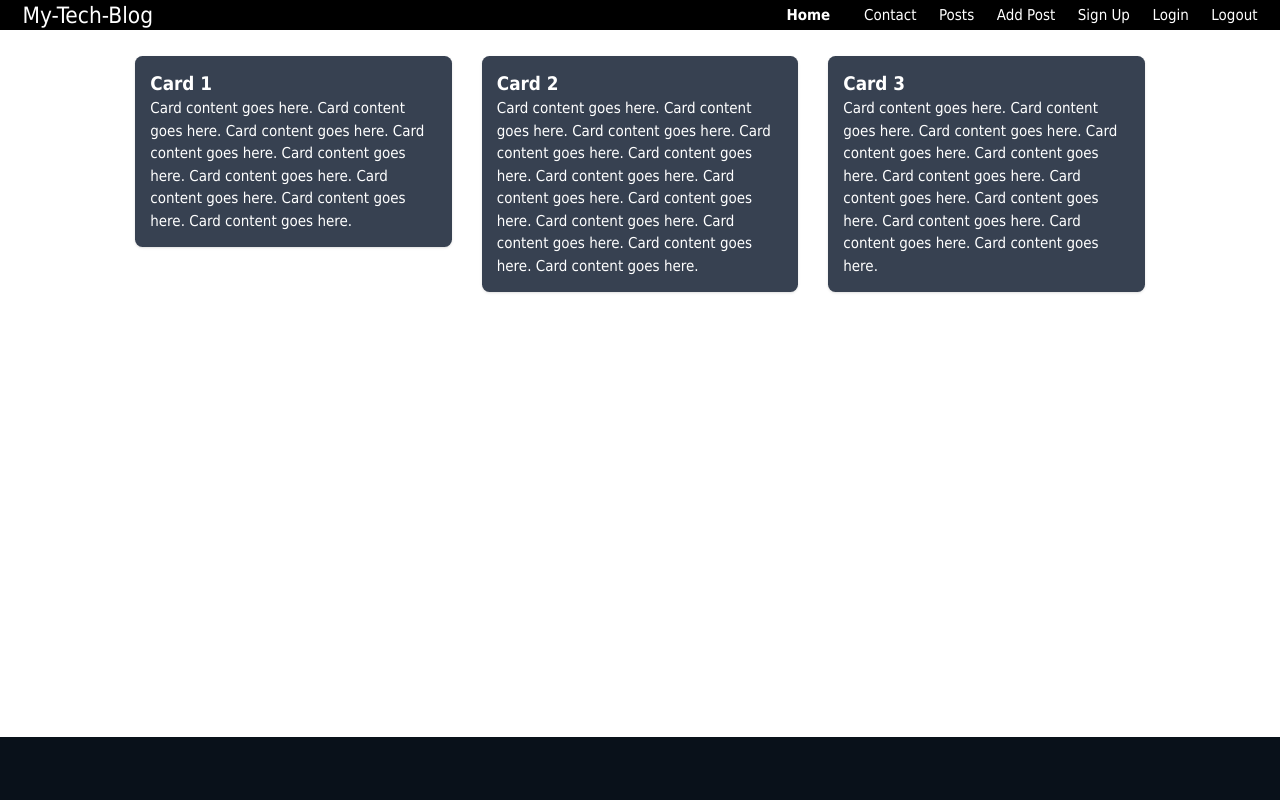
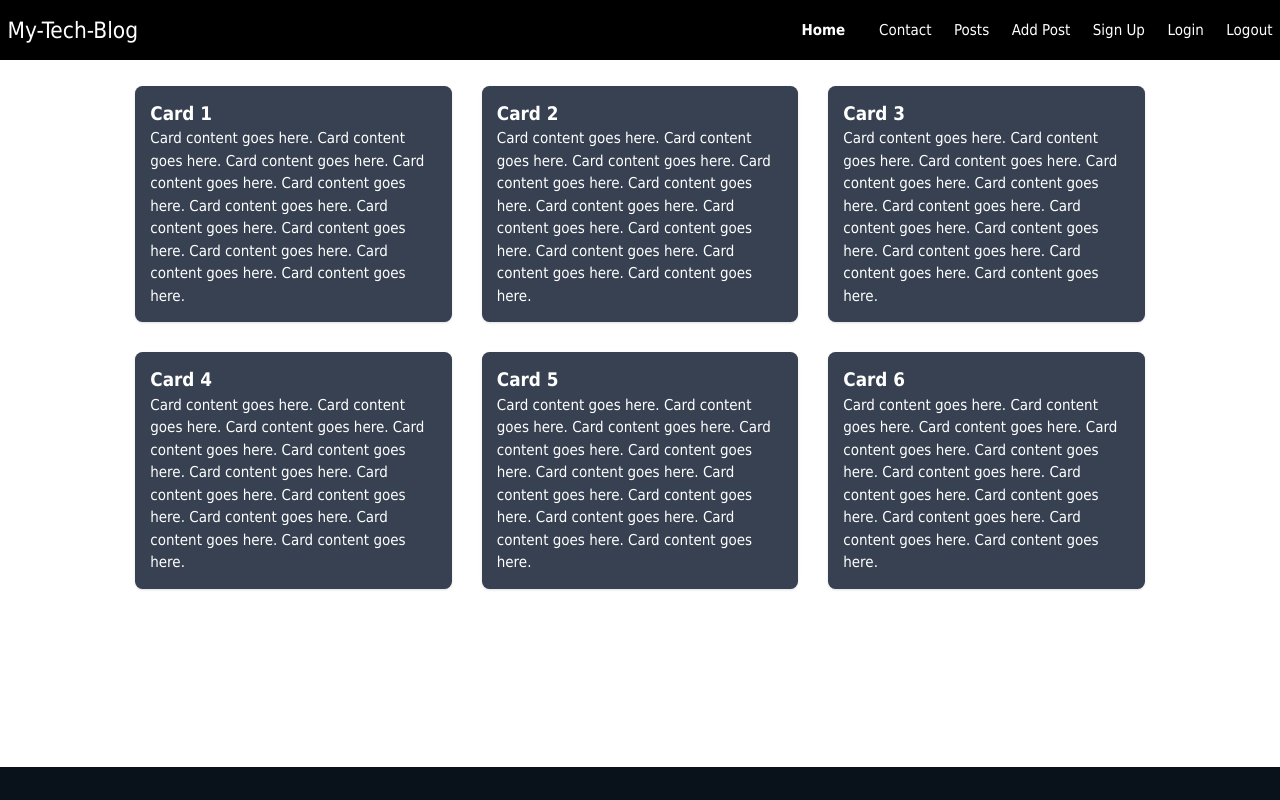
Before and after one commit to ashly-dxb/next-app, a Next.js app: page / in a window 1280 px wide. Shown: the top 800 px of the page. Built offline with nearby package versions, Linux system fonts and the light colour scheme.

Commit message:
tailwind css integration

```diff
--- a/container.module.css
+++ b/container.module.css
@@ -42,7 +42,9 @@
 }
 
 
-.smScrnNavMenu{
+.smScrnNavMenu {
+    border: 1px solid gray;
+    margin-top: 68px;
     z-index: 2;
 }
 
--- a/models/Users.js
+++ b/models/Users.js
@@ -19,6 +19,10 @@ const UserSchema = new mongoose.Schema({
     required: [true, "Please provide a password"],
     maxlength: [100, "Password cannot be more than 100 characters"],
   },
+  createdDate: {
+    type: Date,
+    default: Date.now,
+  },
   isVerified: {
     type: Boolean,
     default: false,
--- a/pages/Login.js
+++ b/pages/Login.js
@@ -3,6 +3,9 @@ import { useRouter } from "next/navigation";
 import Link from "next/link";
 import axios from "axios";
 // import "bootstrap/dist/css/bootstrap.min.css";
+import { FontAwesomeIcon } from "@fortawesome/react-fontawesome";
+import { faSpinner, faRefresh } from "@fortawesome/free-solid-svg-icons";
+
 import styles from "../container.module.css";
 import Layout from "./components/layout";
 import { Eye, EyeSlash } from "react-bootstrap-icons";
@@ -23,12 +26,12 @@ export default function Login() {
   });
 
   // const [error, setError] = useState("");
-  // const [loading, setLoading] = useState(false);
 
   const [error, setError] = useState("");
-  const [loading, setLoading] = useState(false);
+  // const [isLoading, setLoading] = useState(false);
   const [errors, setErrors] = useState({});
   const [isFormValid, setIsFormValid] = useState(false);
+  const [isLoading, setLoading] = useState(false);
 
   axios.defaults.withCredentials = true;
 
@@ -99,7 +102,7 @@ export default function Login() {
       >
         <div className="grid grid-cols-2 gap-4 max-w-xl m-auto mb-8">
           <h3 className={`${styles.pageHeading} text-2xl`}>
-            {loading ? "Please wait..." : "Login"}
+            {isLoading ? "Please wait..." : "Login"}
           </h3>
         </div>
 
@@ -199,7 +202,13 @@ export default function Login() {
               onClick={onLogin}
               className="py-3 px-6 bg-green-500 text-white font-bold w-full sm:w-32"
             >
-              Login
+              Login &nbsp;
+              <FontAwesomeIcon
+                icon={isLoading ? faSpinner : faRefresh}
+                className="fa spinner"
+                alt="Refresh"
+                title="Refresh"
+              />
             </button>
           </div>
 
--- a/pages/components/Navbar2.js
+++ b/pages/components/Navbar2.js
@@ -57,7 +57,7 @@ export default function Navbar({ children }) {
   const pathname = usePathname();
 
   return (
-    <div className=" flex justify-between items-center w-full px-4 text-white bg-black">
+    <div className=" flex justify-between items-center w-full py-4 text-white bg-black">
       <div className="text-2xl font-signature ml-2">
         <a href="#" className="no-underline text-white">
           My-Tech-Blog
--- a/pages/index.js
+++ b/pages/index.js
@@ -100,7 +100,8 @@ const Home = ({ allMovies }) => {
                 Card content goes here. Card content goes here. Card content
                 goes here. Card content goes here. Card content goes here. Card
                 content goes here. Card content goes here. Card content goes
-                here. Card content goes here.{" "}
+                here. Card content goes here. Card content goes here. Card
+                content goes here.
               </p>
             </div>
           </div>
@@ -112,7 +113,7 @@ const Home = ({ allMovies }) => {
                 goes here. Card content goes here. Card content goes here. Card
                 content goes here. Card content goes here. Card content goes
                 here. Card content goes here. Card content goes here. Card
-                content goes here. Card content goes here.{" "}
+                content goes here.
               </p>
             </div>
           </div>
@@ -124,7 +125,46 @@ const Home = ({ allMovies }) => {
                 goes here. Card content goes here. Card content goes here. Card
                 content goes here. Card content goes here. Card content goes
                 here. Card content goes here. Card content goes here. Card
-                content goes here.{" "}
+                content goes here.
+              </p>
+            </div>
+          </div>
+
+          <div className="m-4 w-full sm:w-1/2 md:w-1/3 lg:w-1/4">
+            <div className="bg-gray-700 rounded-lg shadow p-4">
+              <h3 className="text-white text-xl font-semibold">Card 4</h3>
+              <p className="text-white">
+                Card content goes here. Card content goes here. Card content
+                goes here. Card content goes here. Card content goes here. Card
+                content goes here. Card content goes here. Card content goes
+                here. Card content goes here. Card content goes here. Card
+                content goes here.
+              </p>
+            </div>
+          </div>
+
+          <div className="m-4 w-full sm:w-1/2 md:w-1/3 lg:w-1/4">
+            <div className="bg-gray-700 rounded-lg shadow p-4">
+              <h3 className="text-white text-xl font-semibold">Card 5</h3>
+              <p className="text-white">
+                Card content goes here. Card content goes here. Card content
+                goes here. Card content goes here. Card content goes here. Card
+                content goes here. Card content goes here. Card content goes
+                here. Card content goes here. Card content goes here. Card
+                content goes here.
+              </p>
+            </div>
+          </div>
+
+          <div className="m-4 w-full sm:w-1/2 md:w-1/3 lg:w-1/4">
+            <div className="bg-gray-700 rounded-lg shadow p-4">
+              <h3 className="text-white text-xl font-semibold">Card 6</h3>
+              <p className="text-white">
+                Card content goes here. Card content goes here. Card content
+                goes here. Card content goes here. Card content goes here. Card
+                content goes here. Card content goes here. Card content goes
+                here. Card content goes here. Card content goes here. Card
+                content goes here.
               </p>
             </div>
           </div>
--- a/pages/posts/CreatePost.js
+++ b/pages/posts/CreatePost.js
@@ -1,4 +1,3 @@
-// import Head from "next/head";
 import { useState } from "react";
 // import "bootstrap/dist/css/bootstrap.min.css";
 import styles from "../../container.module.css";
@@ -127,13 +126,13 @@ const CreatePost = () => {
                 type="submit"
                 className="py-3 px-6 bg-green-500 text-white font-bold w-full sm:w-32"
               >
+                Add &nbsp;
                 <FontAwesomeIcon
                   icon={isLoading ? faSpinner : faRefresh}
                   className="fa spinner"
                   alt="Refresh"
                   title="Refresh"
                 />
-                Add
               </button>
             </div>
           </div>
--- a/pages/posts/ListPosts.js
+++ b/pages/posts/ListPosts.js
@@ -81,7 +81,8 @@ export default function ListPosts() {
 
         {isLoading ? <p>Loading...</p> : ""}
 
-        {posts.map((item, index) => {
+        {posts &&
+          posts.map((item, index) => {
             counter++;
             return (
               <div key={counter} className={`${styles.rowStriped} flex border`}>
--- a/pages/users/SignUp.js
+++ b/pages/users/SignUp.js
@@ -2,7 +2,8 @@ import Link from "next/link";
 import { useState } from "react";
 import { useRouter } from "next/navigation";
 import axios from "axios";
-// import "bootstrap/dist/css/bootstrap.min.css";
+import { FontAwesomeIcon } from "@fortawesome/react-fontawesome";
+import { faSpinner, faRefresh } from "@fortawesome/free-solid-svg-icons";
 import styles from "../../container.module.css";
 import Layout from "../components/layout";
 
@@ -16,9 +17,7 @@ export default function SignUp() {
   });
 
   const [error, setError] = useState("");
-
-  const [loading, setLoading] = useState(false);
-
+  const [isLoading, setLoading] = useState(false);
   const [errors, setErrors] = useState({});
   const [isFormValid, setIsFormValid] = useState(false);
 
@@ -156,7 +155,14 @@ export default function SignUp() {
               onClick={onSignup}
               className="py-3 px-6 bg-green-500 text-white font-bold w-full sm:w-32"
             >
-              Sign Up {loading ? "..." : ""}
+              Sign Up &nbsp;
+              <FontAwesomeIcon
+                icon={isLoading ? faSpinner : faRefresh}
+                className="fa spinner"
+                alt="Refresh"
+                title="Refresh"
+                width="20"
+              />
             </button>
           </div>
 
```
Also changed, not shown: pages/api/_user.js (renamed from pages/api/user.js), pages/api/_userlist.js (renamed from pages/api/userlist.js). Lines whose indentation alone changed are shown as unchanged.
